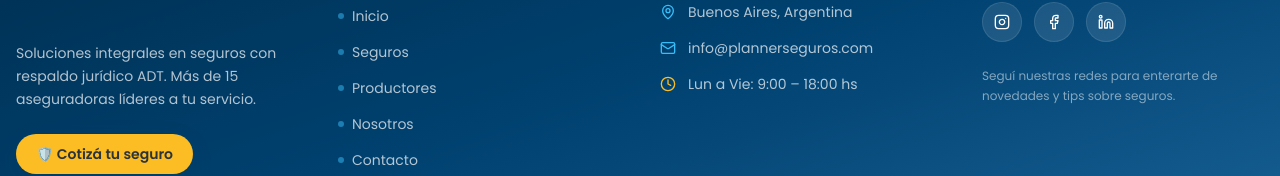
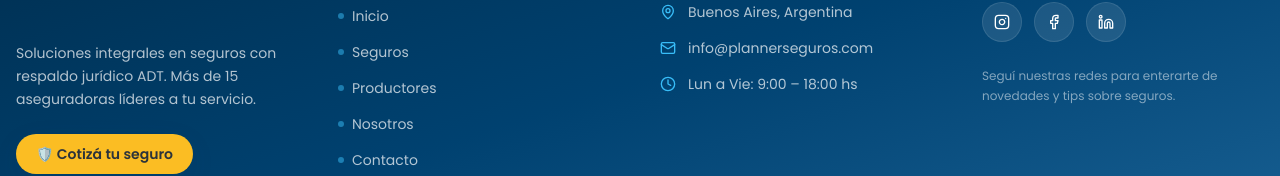
Before and after one commit to resenasalfam-stack/plannerweb, a React (Vite) app: page / in a window 1280 px wide. Shown: the part 9125-9301 px from the top of the page. Built offline with nearby package versions, Linux system fonts and the light colour scheme; the HTML template or start-up script is replaced by a standard one.

Commit message:
Preceding changes

```diff
--- a/src/components/Footer.tsx
+++ b/src/components/Footer.tsx
@@ -117,7 +117,7 @@ const Footer = () => {
                   </a>
                 </li>
                 <li className="flex items-start gap-3">
-                  <Clock className="w-4 h-4 mt-0.5 text-accent shrink-0" />
+                  <Clock className="w-4 h-4 mt-0.5 text-sky-400 shrink-0" />
                   <span>Lun a Vie: 9:00 – 18:00 hs</span>
                 </li>
               </ul>
```
